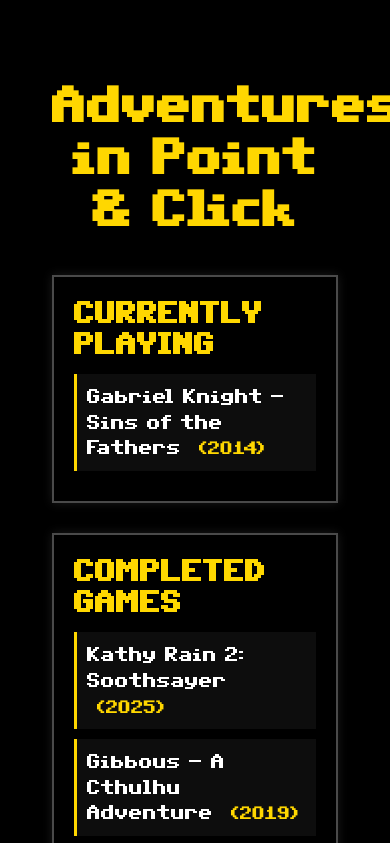
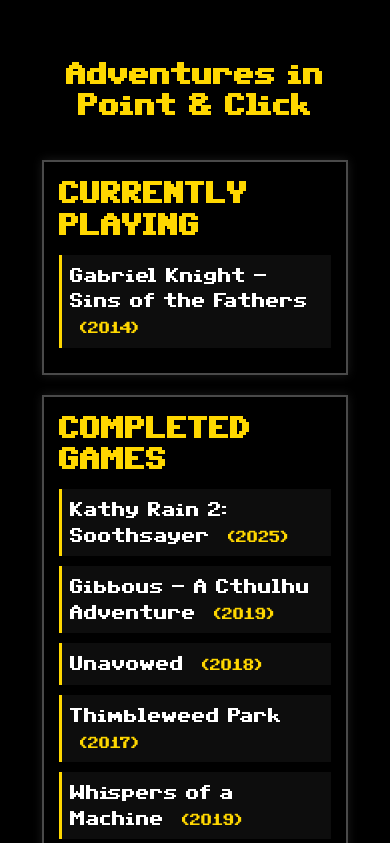
Before and after one commit to mc7h/mc7h.github.io, a plain HTML site: page adventure.html in a window 390 px wide. Shown: the top 843 px of the page. Drawn offline with Linux system fonts and the light colour scheme; files whose address does not match are found by name.

Commit message:
Tighten or formatting for mobile

```diff
--- a/adventure.css
+++ b/adventure.css
@@ -10,6 +10,7 @@
     background-image: radial-gradient(#252525 2px, transparent 2px);
     background-size: 8px 8px;
     image-rendering: pixelated;
+    overflow-x: hidden;
 }
 
 body.adventure-theme {
@@ -70,7 +71,30 @@
 .page-title {
     text-align: center;
     color: #ffd700;
-    font-size: 2.5em;
+    font-size: 2.0em;
     margin-bottom: 40px;
     image-rendering: pixelated;
 }
+
+@media (max-width: 600px) {
+    .adventure-container {
+        padding: 10px;
+    }
+
+    .game-section {
+        margin: 20px 0;
+        padding: 15px;
+    }
+
+    .game-item {
+        padding: 8px;
+    }
+
+    .page-title {
+        font-size: 1.5em;
+    }
+
+    .game-year {
+        font-size: 0.8em;
+    }
+}
```
